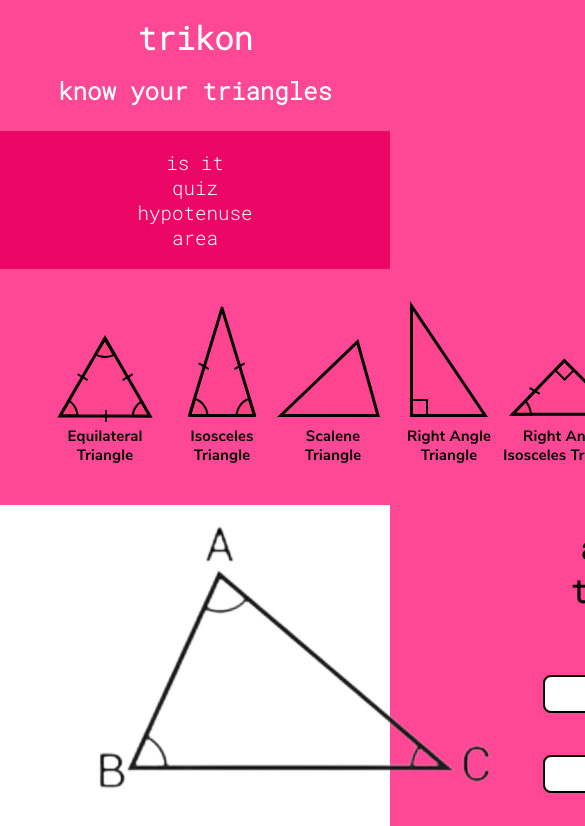
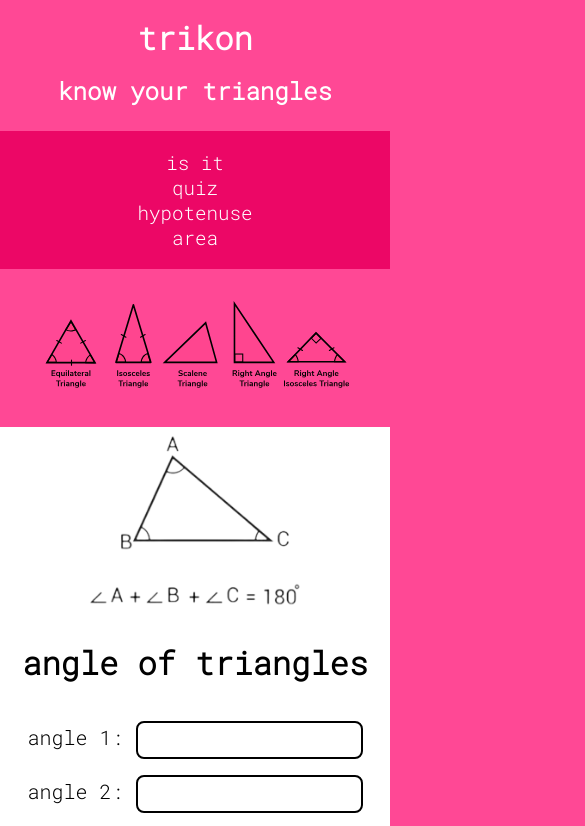
Before and after one commit to nayanbadolla/triangle-gk, a plain HTML site: page index.html in a window 390 px wide. Both pictures are taken after a click on the link "is it". Shown: the top 826 px of the page, 585 px wide, since content can reach past the window. Drawn offline with Linux system fonts and the light colour scheme.

Commit message:
added responsiveness

```diff
--- a/index.html
+++ b/index.html
@@ -20,10 +20,10 @@
         <a href="#area" id="triangleAreaLink" class="links">area</a>
     </header>
 
-    <img src="./img/triangles.svg" alt="types" class="img">
+    <img src="./img/triangles.svg" alt="types" class="triangle">
 
     <div id="isTriangle" class="flex">
-        <img src="./img/angle.png" alt="angle">
+        <img src="./img/angle.png" alt="angle" class="img">
         <div>
             <h1>angle of triangles</h1>
             <br>
@@ -129,7 +129,7 @@
     </div>
 
     <div id="hypotenuse" class="flex">
-        <img src="./img/hypotenuse.png" alt="hypotenuse">
+        <img src="./img/hypotenuse.png" alt="hypotenuse" class="img">
         <div>
             <h1>hypotenuse of triangle</h1>
             <h3>enter base value:</h3>
@@ -143,7 +143,7 @@
     </div>
 
     <div id="triangleArea" class="flex">
-        <img src="./img/area-equi.png" alt="equi">
+        <img src="./img/area-equi.png" alt="equi" class="img">
         <div>
             <h1>area of triangle</h1>
             <h3>side 1:</h3>
@@ -157,7 +157,7 @@
             <br>
             <button id="triangleAreaSubmit">Submit</button>
         </div>
-        <img src="./img/area-iso_scal.png" alt="iso_scal">
+        <img src="./img/area-iso_scal.png" alt="iso_scal" class="img">
     </div>
 
     <div class="output"></div>
--- a/style.css
+++ b/style.css
@@ -53,7 +53,7 @@ header .links:hover {
     align-items: center;
 }
 
-.img {
+.triangle {
     padding: 2em;
 }
 
@@ -102,3 +102,17 @@ footer {
 .code a:hover {
     text-decoration: underline;
 }
+
+@media only screen and (max-width:768px) {
+    .triangle {
+        width: 100%;
+    }
+
+    .flex {
+        flex-direction: column;
+    }
+
+    .img  {
+        width: 60%;
+    }
+}
```
